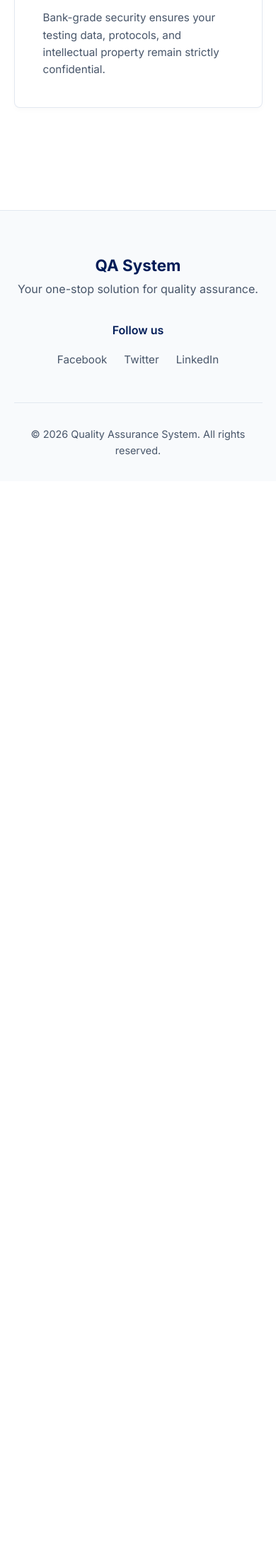
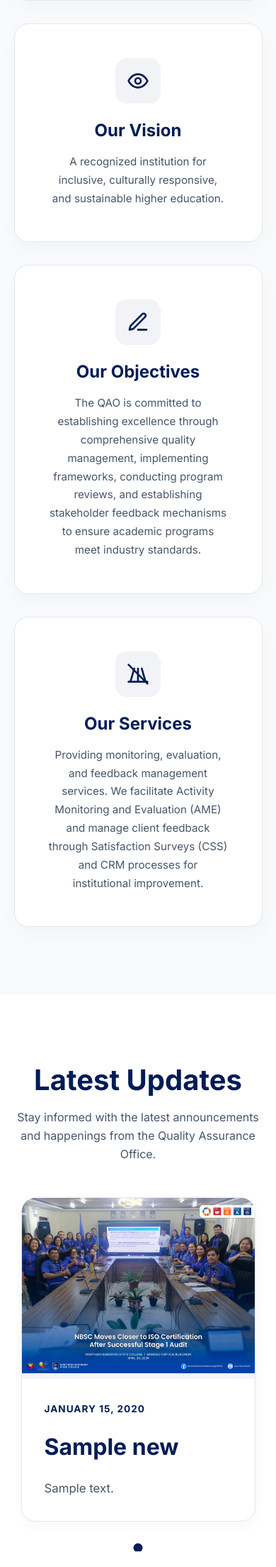
Before and after one commit to Tedeyy/Quality-Assurance-System, a PHP site: page /Quality-Assurance-System/ in a window 390 px wide. Shown: the part 1552-3760 px from the top of the page at 71% size. Before the commit the page ends 2193 px from the top, so only its background shows below. Run offline with PHP 8.4, Linux system fonts and the light colour scheme; tables that the repository leaves empty or names only in its code hold one stand-in row (values such as "Sample post").

Commit message:
improved UI in the landing page, added about and news

```diff
--- a/assets/css/index.css
+++ b/assets/css/index.css
@@ -61,7 +61,9 @@ body {
 }
 
 /* Typography */
-h1, h2, h3 {
+h1,
+h2,
+h3 {
     font-weight: 700;
     line-height: 1.2;
     color: var(--accent-blue);
@@ -206,10 +208,77 @@ a {
         opacity: 0;
         transform: translateY(20px);
     }
+
     to {
         opacity: 1;
         transform: translateY(0);
     }
+}
+
+/* About Section */
+.about {
+    padding: 6rem 5%;
+    background: #f8fafc;
+    position: relative;
+}
+
+.about .container {
+    max-width: 1200px;
+    margin: 0 auto;
+}
+
+.about-grid {
+    display: grid;
+    grid-template-columns: repeat(2, 1fr);
+    gap: 2rem;
+}
+
+.about-card {
+    background: white;
+    padding: 3rem;
+    border-radius: 20px;
+    text-align: center;
+    border: 1px solid var(--border-color);
+    box-shadow: 0 10px 30px rgba(0, 0, 0, 0.03);
+    transition: all 0.4s cubic-bezier(0.4, 0, 0.2, 1);
+    position: relative;
+}
+
+.about-card:hover {
+    transform: translateY(-10px);
+    box-shadow: 0 20px 40px rgba(0, 28, 87, 0.08);
+    border-color: var(--accent-blue);
+}
+
+.card-icon {
+    width: 64px;
+    height: 64px;
+    background: rgba(0, 28, 87, 0.05);
+    color: var(--accent-blue);
+    border-radius: 16px;
+    display: flex;
+    align-items: center;
+    justify-content: center;
+    margin: 0 auto 1.5rem;
+    transition: all 0.3s ease;
+}
+
+.about-card:hover .card-icon {
+    background: var(--accent-blue);
+    color: white;
+    transform: rotate(10deg);
+}
+
+.about-card h2 {
+    font-size: 1.5rem;
+    margin-bottom: 1rem;
+    color: var(--text-primary);
+}
+
+.about-card p {
+    color: var(--text-secondary);
+    line-height: 1.7;
+    font-size: 0.95rem;
 }
 
 /* Features Section */
@@ -317,7 +386,47 @@ footer {
 }
 
 /* Responsive */
+/* Reveal Animations */
+.reveal {
+    opacity: 0;
+    transform: translateY(30px);
+    transition: all 0.8s cubic-bezier(0.4, 0, 0.2, 1);
+}
+
+.reveal-active {
+    opacity: 1;
+    transform: translateY(0);
+}
+
+/* News Slider Styles */
+.news-slider {
+    margin: 0 auto;
+    max-width: 1100px;
+}
+
+.news-dot:hover {
+    background: #94a3b8 !important;
+}
+
 @media (max-width: 768px) {
+    .news-card {
+        flex-direction: column !important;
+        max-height: none !important;
+    }
+
+    .news-image {
+        height: 250px !important;
+        min-width: 100% !important;
+    }
+
+    .news-content {
+        padding: 2rem !important;
+    }
+
+    .about-grid {
+        grid-template-columns: 1fr;
+    }
+
     .nav-links {
         display: none;
     }
--- /dev/null
+++ b/assets/js/index.js
@@ -0,0 +1,83 @@
+document.addEventListener('DOMContentLoaded', () => {
+    // Smooth scrolling for navigation links
+    document.querySelectorAll('a[href^="#"]').forEach(anchor => {
+        anchor.addEventListener('click', function (e) {
+            e.preventDefault();
+            const targetId = this.getAttribute('href').slice(1);
+            const targetElement = document.getElementById(targetId);
+
+            if (targetElement) {
+                window.scrollTo({
+                    top: targetElement.offsetTop - 80, // Adjust for fixed header
+                    behavior: 'smooth'
+                });
+            }
+        });
+    });
+
+    // Reveal animations on scroll
+    const observerOptions = {
+        threshold: 0.1
+    };
+
+    const observer = new IntersectionObserver((entries) => {
+        entries.forEach(entry => {
+            if (entry.isIntersecting) {
+                entry.target.classList.add('reveal-active');
+            }
+        });
+    }, observerOptions);
+
+    document.querySelectorAll('.about-card, .feature-card, .news-card').forEach(el => {
+        el.classList.add('reveal');
+        observer.observe(el);
+    });
+
+    // News Slider Logic
+    let currentSlide = 0;
+    let slideInterval = null;
+    const track = document.getElementById('newsTrack');
+    const slides = document.querySelectorAll('.news-slide');
+    const dots = document.querySelectorAll('.news-dot');
+    const totalSlides = slides.length;
+
+    if (totalSlides > 0) {
+        window.goToSlide = function(index) {
+            currentSlide = index;
+            const offset = -currentSlide * 100;
+            track.style.transform = `translateX(${offset}%)`;
+
+            // Update dots
+            dots.forEach((dot, i) => {
+                dot.style.background = i === currentSlide ? 'var(--accent-blue)' : '#cbd5e1';
+                dot.style.transform = i === currentSlide ? 'scale(1.3)' : 'scale(1)';
+            });
+
+            // Reset timer on manual move
+            resetTimer();
+        };
+
+        function resetTimer() {
+            if (slideInterval) clearInterval(slideInterval);
+            slideInterval = setInterval(() => {
+                currentSlide = (currentSlide + 1) % totalSlides;
+                // Move without triggering another reset
+                const offset = -currentSlide * 100;
+                track.style.transform = `translateX(${offset}%)`;
+                dots.forEach((dot, i) => {
+                    dot.style.background = i === currentSlide ? 'var(--accent-blue)' : '#cbd5e1';
+                    dot.style.transform = i === currentSlide ? 'scale(1.3)' : 'scale(1)';
+                });
+            }, 10000);
+        }
+
+        // Initialize
+        resetTimer();
+
+        // Initial state for dots
+        dots.forEach((dot, i) => {
+            dot.style.background = i === currentSlide ? 'var(--accent-blue)' : '#cbd5e1';
+            dot.style.transform = i === currentSlide ? 'scale(1.3)' : 'scale(1)';
+        });
+    }
+});
--- a/index.html
+++ /dev/null
@@ -1,102 +0,0 @@
-<!DOCTYPE html>
-<html lang="en">
-
-<head>
-    <meta charset="UTF-8">
-    <meta name="viewport" content="width=device-width, initial-scale=1.0">
-    <meta name="description"
-        content="Your one-stop solution for all quality assurance needs. Elevate your quality standards.">
-    <link href="https://fonts.googleapis.com/css2?family=Inter:wght@300;400;500;600;700&display=swap" rel="stylesheet">
-    <link rel="stylesheet" href="assets/css/index.css">
-    <link rel="icon" type="image/png" href="assets/img/QAO_logo.png">
-    <title>Quality Assurance System</title>
-</head>
-
-<body>
-    <div class="background-accents">
-        <div class="accent-strand strand-1"></div>
-        <div class="accent-strand strand-2"></div>
-    </div>
-
-    <nav class="navbar">
-        <div class="logo">QA System</div>
-        <div class="nav-links">
-            <a href="#home">Home</a>
-            <a href="#features">Features</a>
-            <a href="#about">About</a>
-        </div>
-        <a href="./views/feed.php" class="btn btn-primary">Sign In</a>
-    </nav>
-
-    <main class="hero" id="home">
-        <div class="hero-content">
-            <h1 class="hero-title">Elevate Your <span>Quality Standards</span></h1>
-            <p class="hero-subtitle">Streamline your workflows, automate testing, and deliver flawless products with our
-                state-of-the-art Quality Assurance System.</p>
-            <div class="hero-actions">
-                <a href="#get-started" class="btn btn-primary btn-large">Get Started Now</a>
-                <a href="#demo" class="btn btn-secondary btn-large">Watch Demo</a>
-            </div>
-        </div>
-    </main>
-
-    <section class="features" id="features">
-        <div class="feature-card">
-            <div class="feature-icon">
-                <svg width="24" height="24" viewBox="0 0 24 24" fill="none" stroke="currentColor" stroke-width="2"
-                    stroke-linecap="round" stroke-linejoin="round">
-                    <polyline points="22 12 18 12 15 21 9 3 6 12 2 12"></polyline>
-                </svg>
-            </div>
-            <h3>Automated Workflows</h3>
-            <p>Accelerate your testing with intelligent automation and seamless integrations tailored for enterprise
-                needs.</p>
-        </div>
-        <div class="feature-card">
-            <div class="feature-icon">
-                <svg width="24" height="24" viewBox="0 0 24 24" fill="none" stroke="currentColor" stroke-width="2"
-                    stroke-linecap="round" stroke-linejoin="round">
-                    <path d="M21.21 15.89A10 10 0 1 1 8 2.83"></path>
-                    <path d="M22 12A10 10 0 0 0 12 2v10z"></path>
-                </svg>
-            </div>
-            <h3>Real-time Analytics</h3>
-            <p>Gain actionable insights with our comprehensive dashboard, reporting tools, and precise metrics.</p>
-        </div>
-        <div class="feature-card">
-            <div class="feature-icon">
-                <svg width="24" height="24" viewBox="0 0 24 24" fill="none" stroke="currentColor" stroke-width="2"
-                    stroke-linecap="round" stroke-linejoin="round">
-                    <rect x="3" y="11" width="18" height="11" rx="2" ry="2"></rect>
-                    <path d="M7 11V7a5 5 0 0 1 10 0v4"></path>
-                </svg>
-            </div>
-            <h3>Enterprise Security</h3>
-            <p>Bank-grade security ensures your testing data, protocols, and intellectual property remain strictly
-                confidential.</p>
-        </div>
-    </section>
-
-    <footer>
-        <div class="footer-content">
-            <div class="footer-brand">
-                <h3>QA System</h3>
-                <p>Your one-stop solution for quality assurance.</p>
-            </div>
-            <div class="footer-links">
-                <p>Follow us</p>
-                <div class="socials">
-                    <a href="https://www.facebook.com/">Facebook</a>
-                    <a href="https://www.twitter.com/">Twitter</a>
-                    <a href="https://www.linkedin.com/">LinkedIn</a>
-                </div>
-            </div>
-        </div>
-        <div class="footer-bottom">
-            <p>&copy; 2026 Quality Assurance System. All rights reserved.</p>
-        </div>
-    </footer>
-    <script type="text/javascript" src="assets/js/index.js"></script>
-</body>
-
-</html>
--- /dev/null
+++ b/index.php
@@ -0,0 +1,243 @@
+<?php
+session_start();
+require_once __DIR__ . '/config/database.php';
+$db = (new Database())->getConnection();
+
+// Fetch Latest News
+$stmt = $db->query("SELECT * FROM news ORDER BY created_at DESC LIMIT 6");
+$news_items = $stmt->fetchAll(PDO::FETCH_ASSOC);
+
+// Fetch Latest News
+$stmt = $db->query("SELECT * FROM news ORDER BY created_at DESC LIMIT 6");
+$news_items = $stmt->fetchAll(PDO::FETCH_ASSOC);
+?>
+<!DOCTYPE html>
+<html lang="en">
+
+<head>
+    <meta charset="UTF-8">
+    <meta name="viewport" content="width=device-width, initial-scale=1.0">
+    <meta name="description"
+        content="Your one-stop solution for all quality assurance needs. Elevate your quality standards.">
+    <link href="https://fonts.googleapis.com/css2?family=Inter:wght@300;400;500;600;700&display=swap" rel="stylesheet">
+    <link rel="stylesheet" href="assets/css/index.css?v=1.0.1">
+    <link rel="icon" type="image/png" href="assets/img/QAO_logo.png">
+    <title>Quality Assurance Office | NBSC</title>
+</head>
+
+<body>
+    <div class="background-accents">
+        <div class="accent-strand strand-1"></div>
+        <div class="accent-strand strand-2"></div>
+    </div>
+
+    <nav class="navbar">
+        <div class="logo" style="display: flex; align-items: center; gap: 10px;">
+            <img src="./assets/img/NBSC_logo.png" alt="NBSC Logo" style="height: 35px; width: auto;">
+            <img src="./assets/img/QAO_logo.png" alt="QAO Logo" style="height: 35px; width: auto;">
+            <span style="font-weight: 700; color: var(--accent-blue); margin-left: 5px;">Quality Assurance Office</span>
+        </div>
+        <div class="nav-links">
+            <a href="#home">Home</a>
+            <a href="#about">About</a>
+            <a href="#features">Features</a>
+        </div>
+        <a href="./views/feed.php" class="btn btn-primary">Sign In</a>
+    </nav>
+
+    <main class="hero" id="home">
+        <div class="hero-content">
+            <h1 class="hero-title">Elevate Your <span>Quality Standards</span></h1>
+            <p class="hero-subtitle">Streamline your workflows, automate testing, and deliver flawless products with our
+                state-of-the-art Quality Assurance System.</p>
+            <div class="hero-actions">
+                <a href="#get-started" class="btn btn-primary btn-large">Get Started Now</a>
+                <a href="#demo" class="btn btn-secondary btn-large">Watch Demo</a>
+            </div>
+        </div>
+    </main>
+
+    <section class="about" id="about">
+        <div class="container">
+            <div class="section-header" style="text-align: center; margin-bottom: 3rem;">
+                <h2 style="font-size: 2.5rem; margin-bottom: 1rem;">About Our Quality Commitment</h2>
+                <p style="color: var(--text-secondary); max-width: 600px; margin: 0 auto;">We are dedicated to fostering
+                    a culture of excellence and continuous improvement through rigorous quality standards.</p>
+            </div>
+            <div class="about-grid">
+                <div class="about-card mission">
+                    <div class="card-icon">
+                        <svg width="32" height="32" viewBox="0 0 24 24" fill="none" stroke="currentColor"
+                            stroke-width="2" stroke-linecap="round" stroke-linejoin="round">
+                            <circle cx="12" cy="12" r="10" />
+                            <circle cx="12" cy="12" r="6" />
+                            <circle cx="12" cy="12" r="2" />
+                        </svg>
+                    </div>
+                    <h2>Our Mission</h2>
+                    <p>Northern Bukidnon State College advances excellence in teaching, innovative research, and
+                        impactful community service through strategic partnerships, and inclusive and equitable
+                        education, empowering transformative development in Bukidnon and Region X.</p>
+                </div>
+                <div class="about-card vision">
+                    <div class="card-icon">
+                        <svg width="32" height="32" viewBox="0 0 24 24" fill="none" stroke="currentColor"
+                            stroke-width="2" stroke-linecap="round" stroke-linejoin="round">
+                            <path d="M2 12s3-7 10-7 10 7 10 7-3 7-10 7-10-7-10-7Z" />
+                            <circle cx="12" cy="12" r="3" />
+                        </svg>
+                    </div>
+                    <h2>Our Vision</h2>
+                    <p>A recognized institution for inclusive, culturally responsive, and sustainable higher education.
+                    </p>
+                </div>
+                <div class="about-card objectives">
+                    <div class="card-icon">
+                        <svg width="32" height="32" viewBox="0 0 24 24" fill="none" stroke="currentColor"
+                            stroke-width="2" stroke-linecap="round" stroke-linejoin="round">
+                            <path d="M12 20h9" />
+                            <path d="M16.5 3.5a2.121 2.121 0 0 1 3 3L7 19l-4 1 1-4L16.5 3.5z" />
+                        </svg>
+                    </div>
+                    <h2>Our Objectives</h2>
+                    <p>The QAO is committed to establishing excellence through comprehensive quality management,
+                        implementing frameworks, conducting program reviews, and establishing stakeholder feedback
+                        mechanisms to ensure academic programs meet industry standards.</p>
+                </div>
+                <div class="about-card services">
+                    <div class="card-icon">
+                        <svg width="32" height="32" viewBox="0 0 24 24" fill="none" stroke="currentColor"
+                            stroke-width="2" stroke-linecap="round" stroke-linejoin="round">
+                            <path d="m16 6 4 14" />
+                            <path d="M12 6v14" />
+                            <path d="m8 6-4 14" />
+                            <path d="M2 20h20" />
+                            <path d="M2 2l20 20" />
+                        </svg>
+                    </div>
+                    <h2>Our Services</h2>
+                    <p>Providing monitoring, evaluation, and feedback management services. We facilitate Activity
+                        Monitoring and Evaluation (AME) and manage client feedback through Satisfaction Surveys (CSS)
+                        and CRM processes for institutional improvement.</p>
+                </div>
+            </div>
+        </div>
+    </section>
+
+    <!-- News Section -->
+    <section class="news" id="news" style="padding: 6rem 5%; background: white;">
+        <div class="container" style="max-width: 1200px; margin: 0 auto;">
+            <div class="section-header" style="text-align: center; margin-bottom: 3rem;">
+                <h2 style="font-size: 2.5rem; margin-bottom: 1rem;">Latest Updates</h2>
+                <p style="color: var(--text-secondary); max-width: 600px; margin: 0 auto;">Stay informed with the latest announcements and happenings from the Quality Assurance Office.</p>
+            </div>
+
+            <div class="news-slider" style="position: relative; overflow: hidden; border-radius: 20px;">
+                <div class="news-track" id="newsTrack" style="display: flex; transition: transform 0.8s cubic-bezier(0.4, 0, 0.2, 1);">
+                    <?php if (empty($news_items)): ?>
+                        <div style="flex: 0 0 100%; text-align: center; padding: 5rem 3rem; background: #f8fafc; border-radius: 20px; color: var(--text-secondary);">
+                            <p>No news updates at the moment. Stay tuned!</p>
+                        </div>
+                    <?php else: ?>
+                        <?php foreach ($news_items as $news): ?>
+                            <div class="news-slide" style="flex: 0 0 100%; padding: 0 10px;">
+                                <div class="news-card" style="display: flex; background: white; border-radius: 20px; overflow: hidden; border: 1px solid var(--border-color); box-shadow: 0 4px 20px rgba(0,0,0,0.04); min-height: 400px; max-height: 500px;">
+                                    <div class="news-image" style="flex: 1; background: #f1f5f9; position: relative; min-width: 50%;">
+                                        <?php
+                                            $local_image = "assets/img/news/" . $news['news_id'] . ".jpg";
+                                            if (file_exists($local_image)):
+                                        ?>
+                                            <img src="<?= $local_image ?>" alt="News Image" style="width: 100%; height: 100%; object-fit: cover;">
+                                        <?php else: ?>
+                                            <div style="width: 100%; height: 100%; display: flex; align-items: center; justify-content: center; color: #cbd5e1;">
+                                                <svg width="64" height="64" viewBox="0 0 24 24" fill="none" stroke="currentColor" stroke-width="1" stroke-linecap="round" stroke-linejoin="round"><rect width="18" height="18" x="3" y="3" rx="2" ry="2"/><circle cx="9" cy="9" r="2"/><path d="m21 15-3.086-3.086a2 2 0 0 0-2.828 0L6 21"/></svg>
+                                            </div>
+                                        <?php endif; ?>
+                                    </div>
+                                    <div class="news-content" style="flex: 1; padding: 3rem; display: flex; flex-direction: column; justify-content: center;">
+                                        <span style="font-size: 0.85rem; color: var(--accent-blue); font-weight: 700; text-transform: uppercase; letter-spacing: 1px;">
+                                            <?= date('F d, Y', strtotime($news['event_date'] ?: $news['created_at'])) ?>
+                                        </span>
+                                        <h3 style="margin: 1.5rem 0; font-size: 2rem; line-height: 1.2; color: var(--text-primary);"><?= htmlspecialchars($news['title']) ?></h3>
+                                        <p style="font-size: 1.05rem; color: var(--text-secondary); line-height: 1.7; display: -webkit-box; -webkit-line-clamp: 5; -webkit-box-orient: vertical; overflow: hidden;">
+                                            <?= htmlspecialchars($news['content']) ?>
+                                        </p>
+                                    </div>
+                                </div>
+                            </div>
+                        <?php endforeach; ?>
+                    <?php endif; ?>
+                </div>
+
+                <?php if (!empty($news_items)): ?>
+                    <!-- Navigation Dots -->
+                    <div class="news-nav" style="display: flex; justify-content: center; gap: 12px; margin-top: 2rem;">
+                        <?php foreach ($news_items as $i => $news): ?>
+                            <div class="news-dot" onclick="goToSlide(<?= $i ?>)" style="width: 10px; height: 10px; border-radius: 50%; background: #cbd5e1; cursor: pointer; transition: all 0.3s ease;"></div>
+                        <?php endforeach; ?>
+                    </div>
+                <?php endif; ?>
+            </div>
+        </div>
+    </section>
+
+    <section class="features" id="features">
+        <div class="feature-card">
+            <div class="feature-icon">
+                <svg width="24" height="24" viewBox="0 0 24 24" fill="none" stroke="currentColor" stroke-width="2"
+                    stroke-linecap="round" stroke-linejoin="round">
+                    <polyline points="22 12 18 12 15 21 9 3 6 12 2 12"></polyline>
+                </svg>
+            </div>
+            <h3>Automated Workflows</h3>
+            <p>Accelerate your testing with intelligent automation and seamless integrations tailored for enterprise
+                needs.</p>
+        </div>
+        <div class="feature-card">
+            <div class="feature-icon">
+                <svg width="24" height="24" viewBox="0 0 24 24" fill="none" stroke="currentColor" stroke-width="2"
+                    stroke-linecap="round" stroke-linejoin="round">
+                    <path d="M21.21 15.89A10 10 0 1 1 8 2.83"></path>
+                    <path d="M22 12A10 10 0 0 0 12 2v10z"></path>
+                </svg>
+            </div>
+            <h3>Real-time Analytics</h3>
+            <p>Gain actionable insights with our comprehensive dashboard, reporting tools, and precise metrics.</p>
+        </div>
+        <div class="feature-card">
+            <div class="feature-icon">
+                <svg width="24" height="24" viewBox="0 0 24 24" fill="none" stroke="currentColor" stroke-width="2"
+                    stroke-linecap="round" stroke-linejoin="round">
+                    <rect x="3" y="11" width="18" height="11" rx="2" ry="2"></rect>
+                    <path d="M7 11V7a5 5 0 0 1 10 0v4"></path>
+                </svg>
+            </div>
+            <h3>Enterprise Security</h3>
+            <p>Bank-grade security ensures your testing data, protocols, and intellectual property remain strictly
+                confidential.</p>
+        </div>
+    </section>
+
+    <footer>
+        <div class="footer-content">
+            <div class="footer-brand">
+                <h3>QA System</h3>
+                <p>Your one-stop solution for quality assurance.</p>
+            </div>
+            <div class="footer-links">
+                <p>Follow us</p>
+                <div class="socials">
+                    <a href="https://www.facebook.com/">Facebook</a>
+                    <a href="https://www.twitter.com/">Twitter</a>
+                    <a href="https://www.linkedin.com/">LinkedIn</a>
+                </div>
+            </div>
+        </div>
+        <div class="footer-bottom">
+            <p>&copy; 2026 Quality Assurance System. All rights reserved.</p>
+        </div>
+    </footer>
+    <script type="text/javascript" src="assets/js/index.js?v=1.0.1"></script>
+</body>
+
+</html>
--- a/views/component/header.php
+++ b/views/component/header.php
@@ -1,10 +1,11 @@
 <!DOCTYPE html>
 <html lang="en">
+
 <head>
     <meta charset="UTF-8">
     <meta name="viewport" content="width=device-width, initial-scale=1.0">
     <meta name="description" content="Quality Assurance System Portal">
-    <title>Quality Assurance System - Portal</title>
+    <title>Quality Assurance System | NBSC</title>
     <link href="https://fonts.googleapis.com/css2?family=Inter:wght@300;400;500;600;700&display=swap" rel="stylesheet">
     <link rel="stylesheet" href="../assets/css/index.css">
     <link rel="stylesheet" href="../assets/css/global.css">
@@ -13,6 +14,7 @@
     <link rel="stylesheet" href="../assets/css/modules.css">
     <link rel="icon" type="image/png" href="../assets/img/QAO_logo.png">
 </head>
+
 <body>
     <div class="background-accents">
         <div class="accent-strand strand-1"></div>
--- a/views/component/navbar.php
+++ b/views/component/navbar.php
@@ -1,5 +1,9 @@
     <nav class="navbar">
-        <div class="logo">QA System</div>
+        <div class="logo" style="display: flex; align-items: center; gap: 10px;">
+            <img src="../assets/img/NBSC_logo.png" alt="NBSC Logo" style="height: 35px; width: auto;">
+            <img src="../assets/img/QAO_logo.png" alt="QAO Logo" style="height: 35px; width: auto;">
+            <span style="font-weight: 700; color: var(--accent-blue); margin-left: 5px;">QA Portal</span>
+        </div>
         <div class="nav-links">
             <?php if (isset($_SESSION['user_id'])): ?>
                 <a href="feed.php?action=dashboard">Dashboard</a>
```
Also changed, not shown: scratch/create_news_table.php (added, +22 -0 lines), scratch/test_link.php (added, +15 -0 lines), scratch/update_news_schema.php (added, +22 -0 lines), assets/db/mysql.db, assets/img/news/1.jpg (added), assets/img/news/2.jpg (added), assets/img/news/3.jpg (added), 1 other file.
